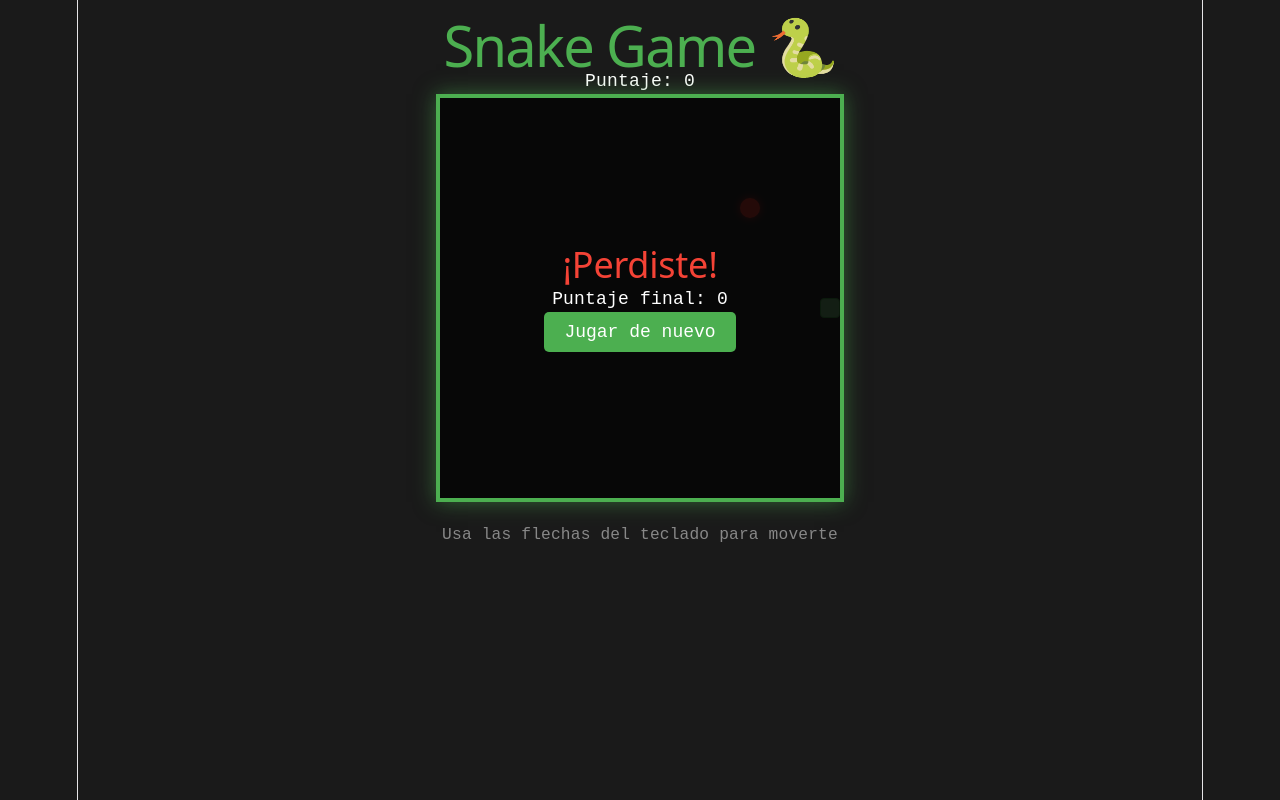
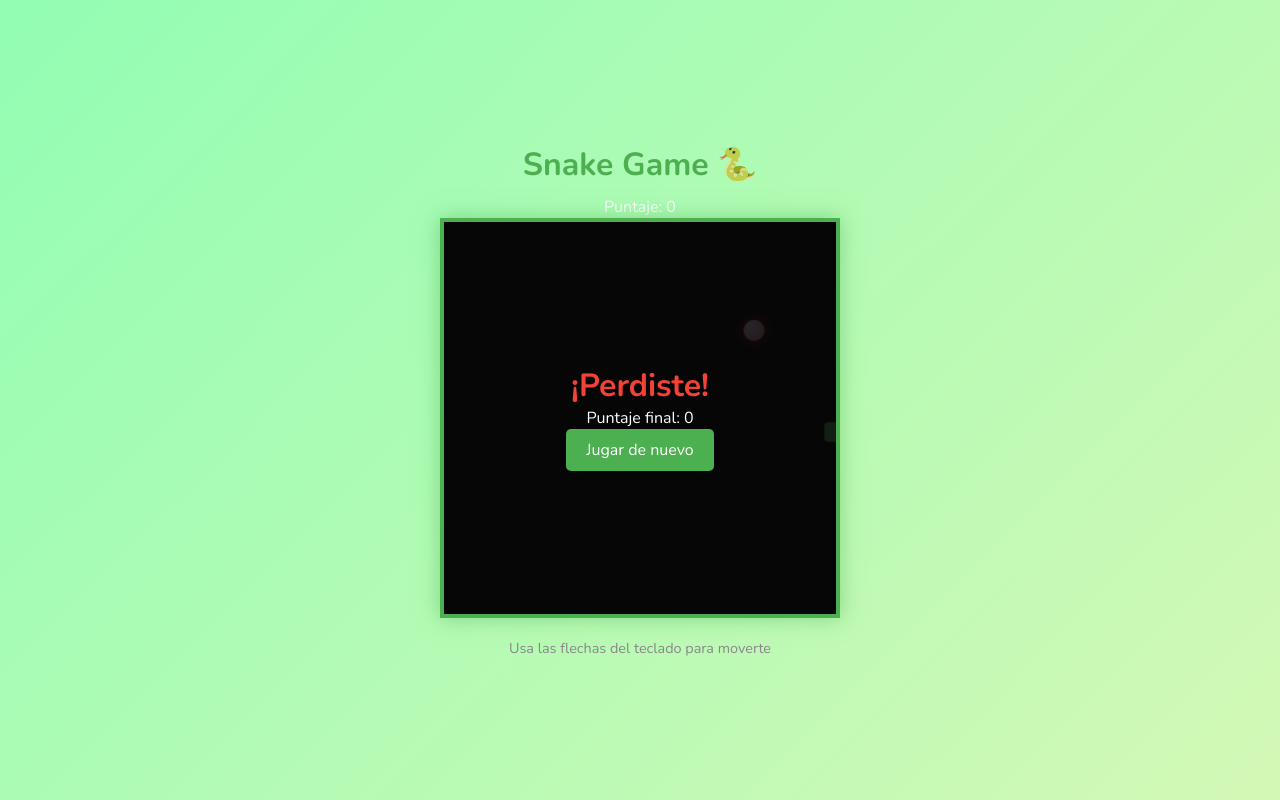
Before and after one commit to urbgmoi98/Quiz5-Videogame, a React (Vite) app in the folder QuizNo5/: page / in a window 1280 px wide. Built offline with nearby package versions, Linux system fonts and the light colour scheme.

Commit message:
db.json structure

```diff
--- a/QuizNo5/db.json
+++ b/QuizNo5/db.json
@@ -0,0 +1,10 @@
+{
+  "puntajes": [
+    { "id": "1", "jugador": "NeoY2K", "puntos": 120, "fecha": "2026-09-22" },
+    { "id": "2", "jugador": "AquaGlitch", "puntos": 85, "fecha": "2026-09-21" }
+  ],
+  "jugadores": [
+    { "id": "1", "nombre": "NeoY2K", "avatar": "🐬" },
+    { "id": "2", "nombre": "AquaGlitch", "avatar": "🫧" }
+  ]
+}
--- a/QuizNo5/package.json
+++ b/QuizNo5/package.json
@@ -4,7 +4,7 @@
   "version": "0.0.0",
   "type": "module",
   "scripts": {
-    "dev": "vite",
+    "dev": "concurrently \"vite\" \"json-server --watch db.json --port 3001\"",
     "build": "vite build",
     "preview": "vite preview"
   },
--- a/QuizNo5/src/index.css
+++ b/QuizNo5/src/index.css
@@ -1,111 +1,132 @@
+@import url('https://fonts.googleapis.com/css2?family=Nunito:wght@400;700;900&display=swap');
+
 :root {
-  --text: #6b6375;
-  --text-h: #08060d;
-  --bg: #fff;
-  --border: #e5e4e7;
-  --code-bg: #f4f3ec;
-  --accent: #aa3bff;
-  --accent-bg: rgba(170, 59, 255, 0.1);
-  --accent-border: rgba(170, 59, 255, 0.5);
-  --social-bg: rgba(244, 243, 236, 0.5);
-  --shadow:
-    rgba(0, 0, 0, 0.1) 0 10px 15px -3px, rgba(0, 0, 0, 0.05) 0 4px 6px -2px;
-
-  --sans: system-ui, 'Segoe UI', Roboto, sans-serif;
-  --heading: system-ui, 'Segoe UI', Roboto, sans-serif;
-  --mono: ui-monospace, Consolas, monospace;
-
-  font: 18px/145% var(--sans);
-  letter-spacing: 0.18px;
-  color-scheme: light dark;
-  color: var(--text);
-  background: var(--bg);
-  font-synthesis: none;
-  text-rendering: optimizeLegibility;
-  -webkit-font-smoothing: antialiased;
-  -moz-osx-font-smoothing: grayscale;
-
-  @media (max-width: 1024px) {
-    font-size: 16px;
-  }
+  --agua: #00E5FF;
+  --lima: #7CFFB2;
+  --profundo: #0A2A43;
+  --sol: #FFF5B8;
+  --rosa: #FF8FD1;
+  --glass: rgba(255, 255, 255, 0.2);
+  --glass-border: rgba(255, 255, 255, 0.5);
 }
 
-@media (prefers-color-scheme: dark) {
-  :root {
-    --text: #9ca3af;
-    --text-h: #f3f4f6;
-    --bg: #16171d;
-    --border: #2e303a;
-    --code-bg: #1f2028;
-    --accent: #c084fc;
-    --accent-bg: rgba(192, 132, 252, 0.15);
-    --accent-border: rgba(192, 132, 252, 0.5);
-    --social-bg: rgba(47, 48, 58, 0.5);
-    --shadow:
-      rgba(0, 0, 0, 0.4) 0 10px 15px -3px, rgba(0, 0, 0, 0.25) 0 4px 6px -2px;
-  }
-
-  #social .button-icon {
-    filter: invert(1) brightness(2);
-  }
+* {
+  box-sizing: border-box;
+  margin: 0;
+  padding: 0;
+  font-family: 'Nunito', sans-serif;
 }
 
 body {
-  margin: 0;
+  background: linear-gradient(135deg, var(--agua) 0%, var(--lima) 50%, var(--sol) 100%);
+  color: var(--profundo);
+  min-height: 100vh;
+  display: flex;
+  justify-content: center;
+  align-items: center;
+  overflow: hidden;
+  background-size: 400% 400%;
+  animation: gradientFlow 15s ease infinite;
 }
 
-#root {
-  width: 1126px;
-  max-width: 100%;
-  margin: 0 auto;
-  text-align: center;
-  border-inline: 1px solid var(--border);
-  min-height: 100svh;
-  display: flex;
-  flex-direction: column;
-  box-sizing: border-box;
+@keyframes gradientFlow {
+  0% { background-position: 0% 50%; }
+  50% { background-position: 100% 50%; }
+  100% { background-position: 0% 50%; }
 }
 
-h1,
-h2 {
-  font-family: var(--heading);
-  font-weight: 500;
-  color: var(--text-h);
+.glass-panel {
+  background: var(--glass);
+  backdrop-filter: blur(12px);
+  -webkit-backdrop-filter: blur(12px);
+  border: 1px solid var(--glass-border);
+  border-radius: 20px;
+  box-shadow: 0 8px 32px 0 rgba(0, 229, 255, 0.37), inset 0 0 15px rgba(255,255,255,0.4);
+  padding: 2rem;
 }
 
-h1 {
-  font-size: 56px;
-  letter-spacing: -1.68px;
-  margin: 32px 0;
-  @media (max-width: 1024px) {
-    font-size: 36px;
-    margin: 20px 0;
-  }
-}
-h2 {
-  font-size: 24px;
-  line-height: 118%;
-  letter-spacing: -0.24px;
-  margin: 0 0 8px;
-  @media (max-width: 1024px) {
-    font-size: 20px;
-  }
-}
-p {
-  margin: 0;
+.btn-y2k {
+  background: linear-gradient(to bottom, var(--agua), #0099ff);
+  color: white;
+  border: 2px solid white;
+  border-radius: 30px;
+  padding: 10px 25px;
+  font-weight: 900;
+  font-size: 1.1rem;
+  cursor: pointer;
+  box-shadow: 0 4px 15px rgba(0, 229, 255, 0.5), inset 0 2px 5px rgba(255,255,255,0.8);
+  transition: all 0.2s;
+  text-transform: uppercase;
+  letter-spacing: 1px;
 }
 
-code,
-.counter {
-  font-family: var(--mono);
-  display: inline-flex;
-  border-radius: 4px;
-  color: var(--text-h);
+.btn-y2k:hover {
+  transform: translateY(-3px) scale(1.05);
+  box-shadow: 0 6px 20px rgba(0, 229, 255, 0.8), inset 0 2px 5px rgba(255,255,255,0.8);
 }
 
-code {
-  font-size: 15px;
-  line-height: 135%;
-  padding: 4px 8px;
-  background: var(--code-bg);
+/* Tablero Grid - Se usa div/grid porque permite animaciones CSS (bounce/ojitos) mucho más orgánicas que Canvas para este estilo visual. */
+.tablero {
+  display: grid;
+  grid-template-columns: repeat(20, 20px);
+  grid-template-rows: repeat(20, 20px);
+  gap: 1px;
+  background: rgba(10, 42, 67, 0.1);
+  border: 3px solid var(--glass-border);
+  border-radius: 10px;
+  margin: 1rem 0;
+  overflow: hidden;
 }
+
+.celda {
+  width: 20px;
+  height: 20px;
+  border-radius: 4px;
+}
+
+.snake-head {
+  background: linear-gradient(135deg, var(--lima), #00cc44);
+  border-radius: 50%;
+  display: flex;
+  justify-content: center;
+  align-items: center;
+  font-size: 12px;
+  box-shadow: 0 0 10px var(--lima);
+  z-index: 10;
+}
+
+.snake-body {
+  background: linear-gradient(135deg, rgba(124, 255, 178, 0.8), rgba(0, 229, 255, 0.8));
+  border-radius: 8px;
+  animation: breathe 1s infinite alternate;
+}
+
+@keyframes breathe {
+  0% { transform: scale(0.95); }
+  100% { transform: scale(1.05); }
+}
+
+.food {
+  background: radial-gradient(circle at 30% 30%, #ffffff, var(--rosa));
+  border-radius: 50%;
+  box-shadow: 0 0 12px var(--rosa);
+  animation: float 2s ease-in-out infinite;
+}
+
+@keyframes float {
+  0%, 100% { transform: translateY(0) scale(1); }
+  50% { transform: translateY(-3px) scale(1.1); }
+}
+
+.fade-in {
+  animation: fadeIn 0.5s ease-in;
+}
+
+@keyframes fadeIn {
+  from { opacity: 0; transform: translateY(10px); }
+  to { opacity: 1; transform: translateY(0); }
+}
+
+nav { display: flex; gap: 1rem; margin-bottom: 2rem; justify-content: center; }
+a { color: var(--profundo); text-decoration: none; font-weight: bold; }
+a:hover { color: var(--rosa); }
```
